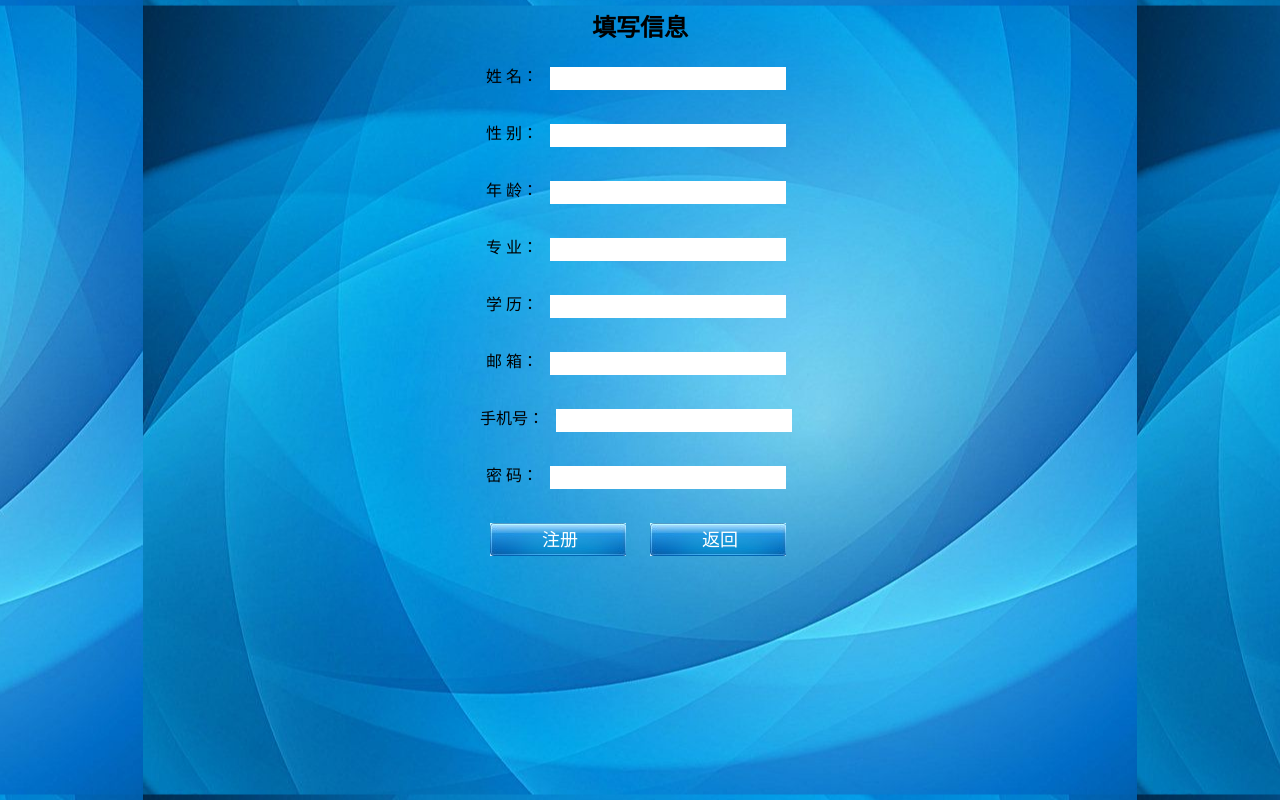
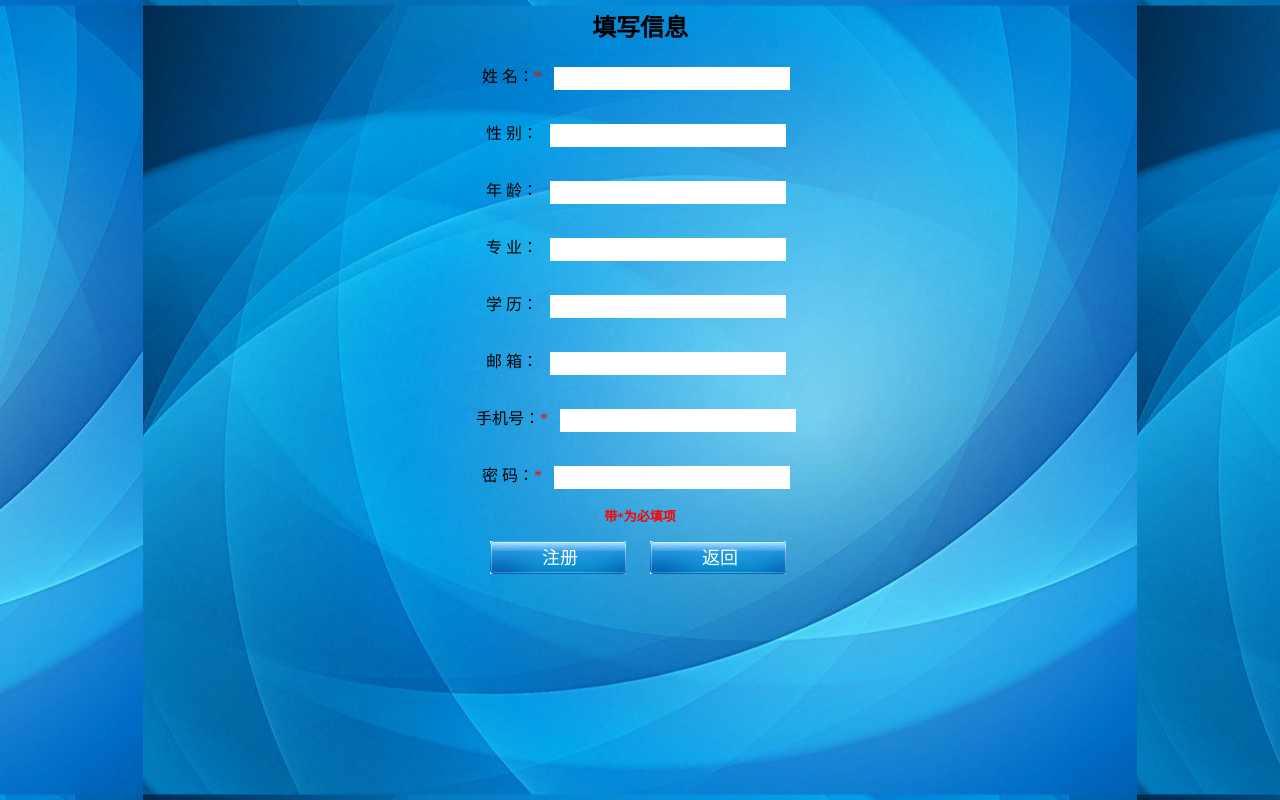
Before and after one commit to longwayya/talentRecruitmentSystem, a PHP site: page /SignIn-personal.php in a window 1280 px wide. Run offline with PHP 8.4, Linux system fonts and the light colour scheme.

Commit message:
修改界面及部分功能

```diff
--- a/SignIn-personal.php
+++ b/SignIn-personal.php
@@ -12,7 +12,7 @@ vertical-align:middle;margin:8px;line-height:18px;font-size:18px}
 <body style="background-image:url(2.jpg);background-position:center;">
 <form action="" method="POST" name="myform" onsubmit="return check()">
 <h1 style="font-size:x-large">填写信息</h1>
-姓  名：
+姓  名：<font color="red">*</font>
 <input type="text" name="Gname"><br/><br/>
 性  别：
 <input type="text" name="Gsex"><br/><br/>
@@ -24,10 +24,11 @@ vertical-align:middle;margin:8px;line-height:18px;font-size:18px}
 <input type="text" name="Gxueli"><br/><br/>
 邮  箱：
 <input type="text" name="Gemail"><br/><br/>
-手机号：
+手机号：<font color="red">*</font>
 <input type="text" name="Gtel"><br/><br/>
-密  码：
-<input type="text" name="Gpassword"><br/><br/>
+密  码：<font color="red">*</font>
+<input type="text" name="Gpassword">
+<h1 style="font-size:small; color:red">带*为必填项</h1>
 
 <input class="btn" type="submit" value="注册" name="login1">
 
@@ -50,7 +51,7 @@ $sql = "insert into geren(Gname, Gsex, Gyear, Gzhuanye, Gxueli, Gemail,Gtel,Gpas
 
 $result=mysql_query($sql);
 
-if($result){
+if($result&&('Gname'==NULL||'Gpassword'==NULL||'Gtel'==NULL)){
 		echo "<script>alert('个人注册成功');window.open('index.php','_self')</script>";
 	}
 	else{
```
